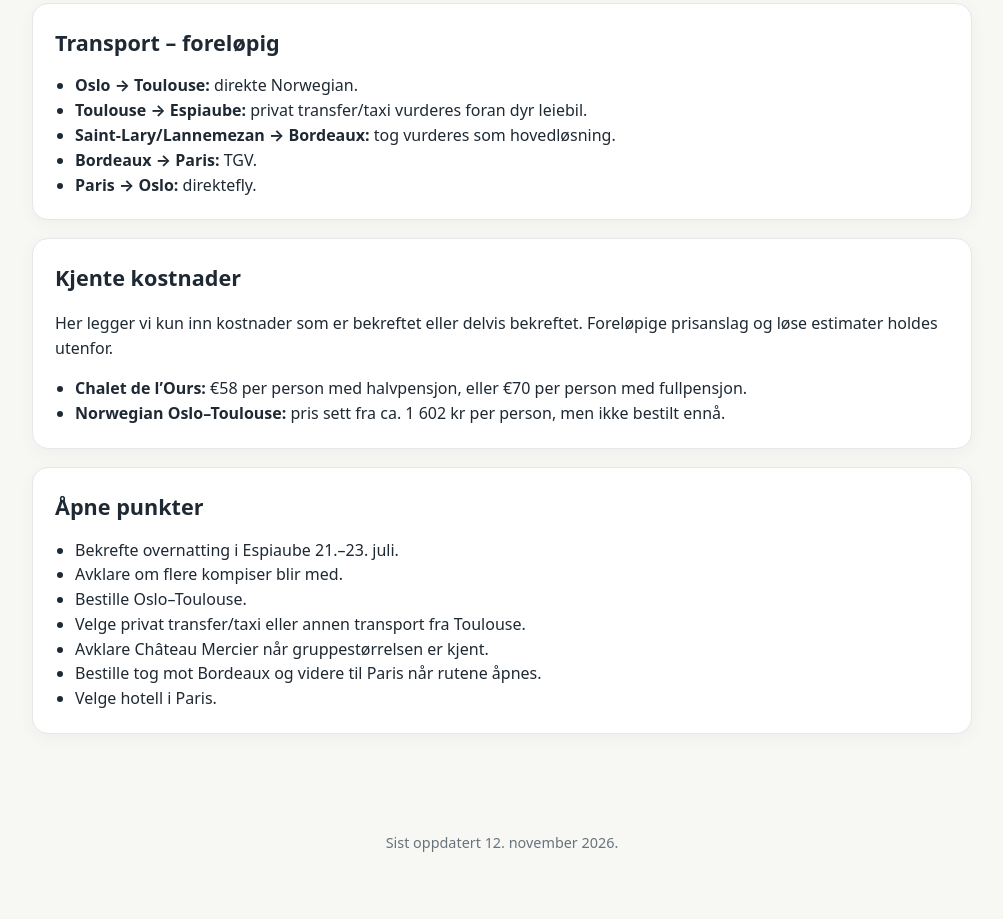
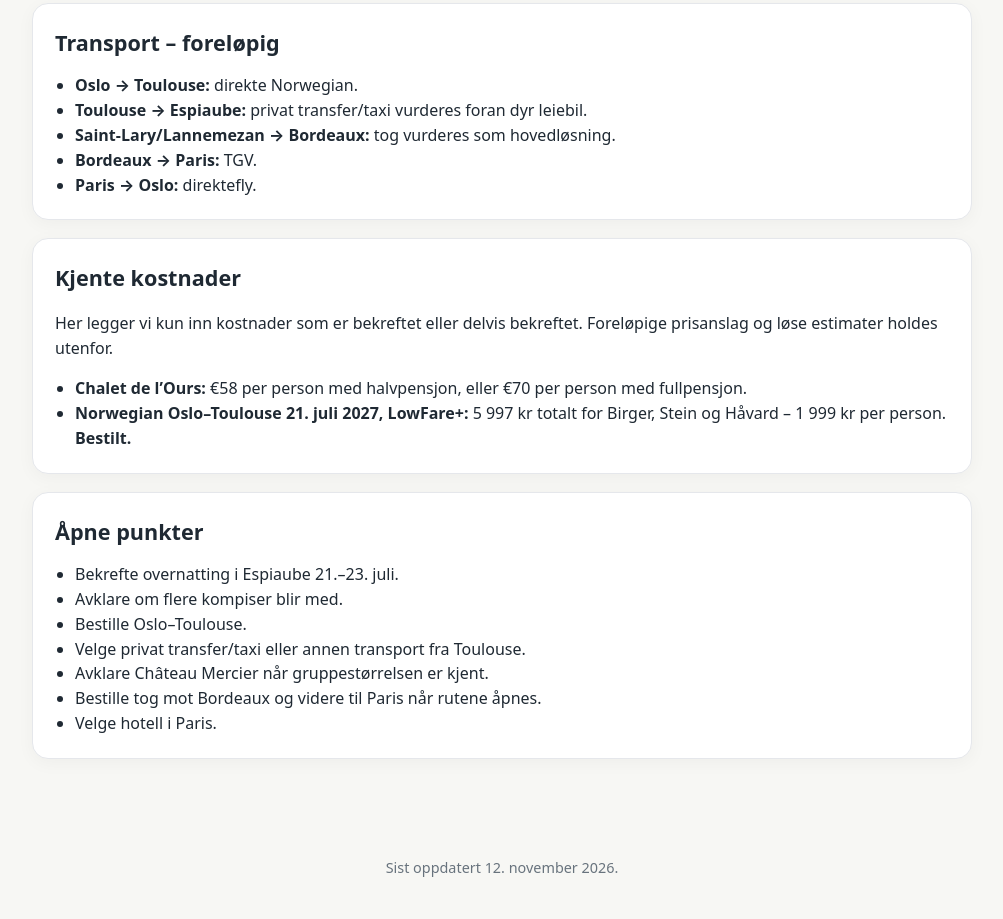
Before and after one commit to BirgerMarius/vikerkleiva, a plain HTML site: page tour/index.html in a window 1280 px wide. Shown: the part 2585-3504 px from the top of the page, without its empty margins (138-1141 px from the left). Before the commit the page ends 3479 px from the top, so only its background shows below. Drawn offline with Linux system fonts and the light colour scheme.

Commit message:
Oppdater bekreftet flykostnad til Toulouse

```diff
--- a/tour/index.html
+++ b/tour/index.html
@@ -144,7 +144,7 @@ footer{padding:24px 20px 40px;color:var(--muted);text-align:center;font-size:.9r
 <p>Her legger vi kun inn kostnader som er bekreftet eller delvis bekreftet. Foreløpige prisanslag og løse estimater holdes utenfor.</p>
 <ul>
 <li><strong>Chalet de l’Ours:</strong> €58 per person med halvpensjon, eller €70 per person med fullpensjon.</li>
-<li><strong>Norwegian Oslo–Toulouse:</strong> pris sett fra ca. 1 602 kr per person, men ikke bestilt ennå.</li>
+<li><strong>Norwegian Oslo–Toulouse 21. juli 2027, LowFare+:</strong> 5 997 kr totalt for Birger, Stein og Håvard – 1 999 kr per person. <strong>Bestilt.</strong></li>
 </ul>
 </section>
 
```
